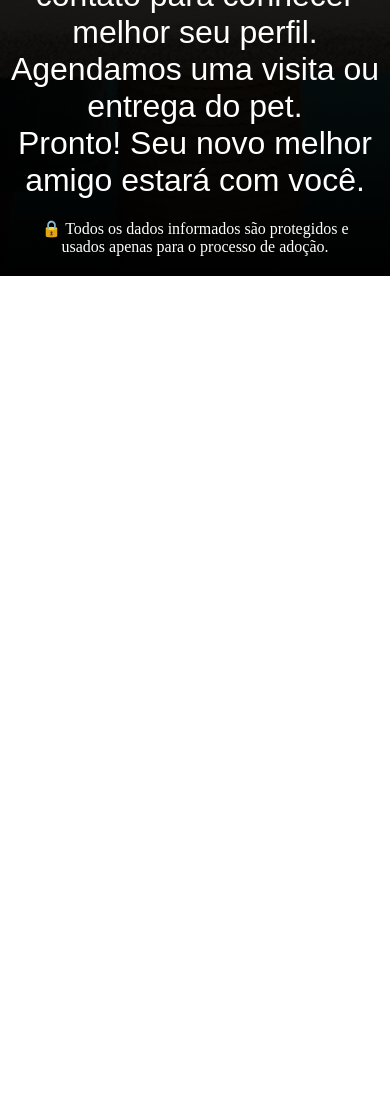
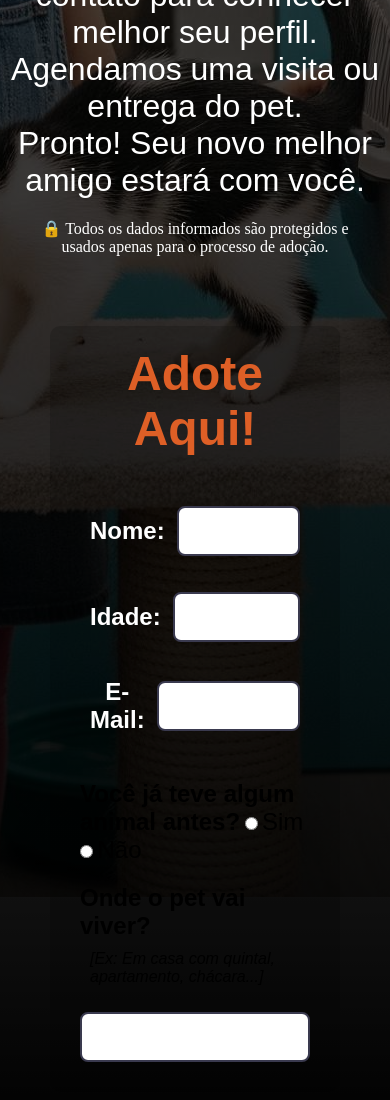
Before and after one commit to dev-victorsales/acqua-petshop, a plain HTML site: page form.html in a window 390 px wide. Shown: the part 1396-2496 px from the top of the page. Before the commit the page ends 1672 px from the top, so only its background shows below. Drawn offline with Linux system fonts and the light colour scheme; a web font is replaced by a local one.

Commit message:
General Update #4
- Este commit marca o início da construção do formulário da aplicação. Foram adicionados campos de entrada de texto e botões de seleção (radio buttons), permitindo uma estrutura básica de input do usuário. Além disso, foi realizada a estilização inicial desses elementos, aplicando estilos visuais para melhorar a experiência do usuário. Também foram adicionadas transições suaves para tornar as interações mais agradáveis e responsivas.

- This commit marks the beginning of the form implementation. Text input fields and radio buttons were added to establish the basic structure for user input. Initial styling was applied to these elements to enhance the user experience. Smooth transitions were also added to improve interaction feedback and provide a more polished feel.

```diff
--- a/assets/estilos/style_form.css
+++ b/assets/estilos/style_form.css
@@ -1,6 +1,6 @@
 @charset "UTF-8";
 
-@import url('https://fonts.googleapis.com/css2?family=Text+Me+One&display=swap');
+@import url("https://fonts.googleapis.com/css2?family=Text+Me+One&display=swap");
 
 * {
   margin: 0px;
@@ -11,8 +11,12 @@ html {
   scroll-behavior: smooth;
 }
 body {
-
-    background-image: linear-gradient(to bottom, rgba(0, 0, 0, 0.37), rgb(0, 0, 0)), url('../imagens/background-extra.jpg');
+  background-image: linear-gradient(
+      to bottom,
+      rgba(0, 0, 0, 0.37),
+      rgb(0, 0, 0)
+    ),
+    url("../imagens/background-extra.jpg");
   background-position: center center;
   background-repeat: no-repeat;
   background-attachment: fixed;
@@ -31,7 +35,7 @@ body {
 
 #socials a:hover {
   transform: translate(-3px, -3px);
-    transition: transform .5s;
+  transition: transform 0.5s;
 }
 .hero-section h1 {
   padding-top: 40px;
@@ -39,7 +43,6 @@ body {
   font-family: "Text Me One", sans-serif;
   font-size: 4em;
   color: #de5f26;
-
 }
 .hero-section p {
   padding-top: 40px;
@@ -47,7 +50,6 @@ body {
   font-family: "Text Me One", sans-serif;
   font-size: 2em;
   color: #ffffff;
-
 }
 .action-button {
   text-align: center;
@@ -80,7 +82,6 @@ body {
 #socials a > img {
   width: 50px;
   padding: 10px;
-
 }
 /* ====== Hero Section ====== */
 
@@ -92,7 +93,6 @@ body {
   font-family: "Text Me One", sans-serif;
   font-size: 3em;
   color: #de5f26;
-
 }
 #infos {
   text-align: center;
@@ -102,9 +102,60 @@ body {
   color: white;
   padding-top: 20px;
   font-family: "Text Me One", sans-serif;
-
 }
 #infos aside {
   color: white;
   padding: 20px;
 }
+.form-main {
+  background-color: rgba(0, 0, 0, 0.171);
+  padding: 20px;
+  margin: 50px;
+  border-radius: 10px;
+  font-family: "Text Me One", sans-serif;
+}
+.form-main h2 {
+  color: #de5f26;
+  font-size: 3em;
+  padding-bottom: 30px;
+  text-align: center;
+}
+.form-main label {
+  color: #000000;
+  font-size: 1.5em;
+}
+.form {
+    padding: 10px;
+}
+.form p {
+    padding: 10px;
+    display: flex;
+    align-items: center;
+    gap: 12px;
+    margin-bottom: 16px;
+}
+.form > p > label {
+    color: white;
+}
+form label {
+    width: 80px;
+    text-align: center;
+}
+.input-text {
+    width: 100%;
+    max-width: 400px;
+    padding: 12px 16px;
+    font-size: 16px;
+    font-family: 'Segoe UI', Tahoma, Geneva, Verdana, sans-serif;
+    color: #de5f26;
+    background-color: #ffffff;
+    border: 2px solid #3a3a4f;
+    border-radius: 8px;
+    outline: none;
+    box-sizing: border-box;
+    transition: border 0.3s ease, box-shadow 0.3s ease;
+  }
+  .input-text:focus {
+    border-color: #de5f26;
+    box-shadow: 0 0 0 3px #d48f6f;
+  }
--- a/form.html
+++ b/form.html
@@ -37,5 +37,36 @@
             <aside>🔒 Todos os dados informados são protegidos e usados apenas para o processo de adoção.</aside>
         </section>
 
+        <section class="form-main">
+            <h2>Adote Aqui!</h2>
+            <form action="aprove.html" method="post" autocomplete="on">
+                <div class="form">
+                        <p>
+                            <label for="iName"><strong>Nome: </strong></label>
+                            <input type="text" name="Nome" id="iName" required class="input-text">
+                        </p>
+                        <p>
+                            <label for="iAge"><strong>Idade:</strong></label>
+                            <input type="number" name="age" id="iAge" min="18" max="65" required class="input-text">
+                        </p>
+                        <p>
+                            <label for="iMail"><strong>E-Mail:</strong></label>
+                            <input type="email" name="Mail" id="iMail" required class="input-text" >
+                        </p>
+                </div>
+                <div class="form">
+                    <label for="iAnimal"><strong>Você já teve algum animal antes?</strong></label>
+                    <input type="radio" name="Animal-Adopt" id="Adopt-Yes" value="YES" required> <label for="Adopt-Yes">Sim</label>
+                    <input type="radio" name="Animal-Adopt" id="Adopt-No" value="NO" required> <label for="Adopt-No">Não</label>
+                </div>
+                <div class="form">
+                    <label for="iLocal"><strong>Onde o pet vai viver?</strong></label>
+                    <p><i>[Ex: Em casa com quintal, apartamento, chácara...]</i></p>
+                    <input type="text" name="Local" id="iLocal" required class="input-text">
+                </div>
+            </form>
+
+        </section>
+
 </body>
 </html>
```
Lines whose indentation alone changed are shown as unchanged.
